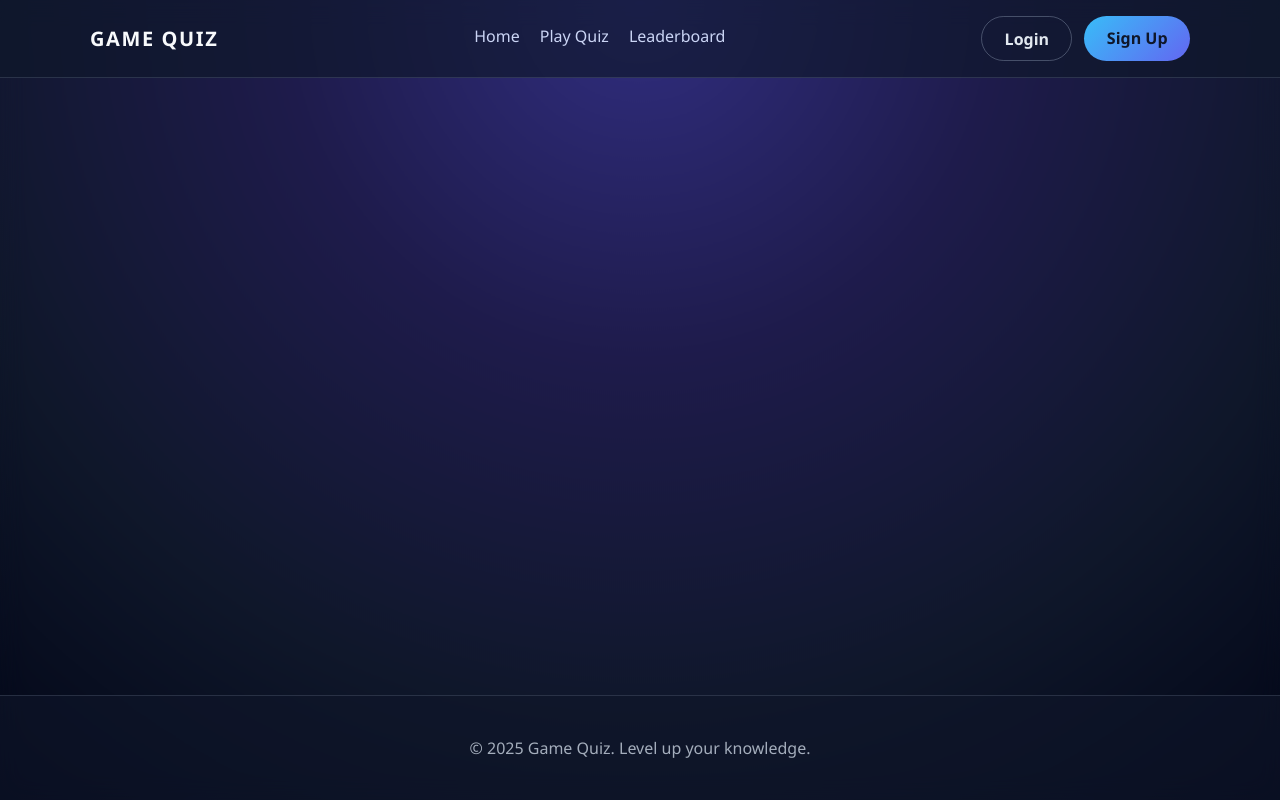
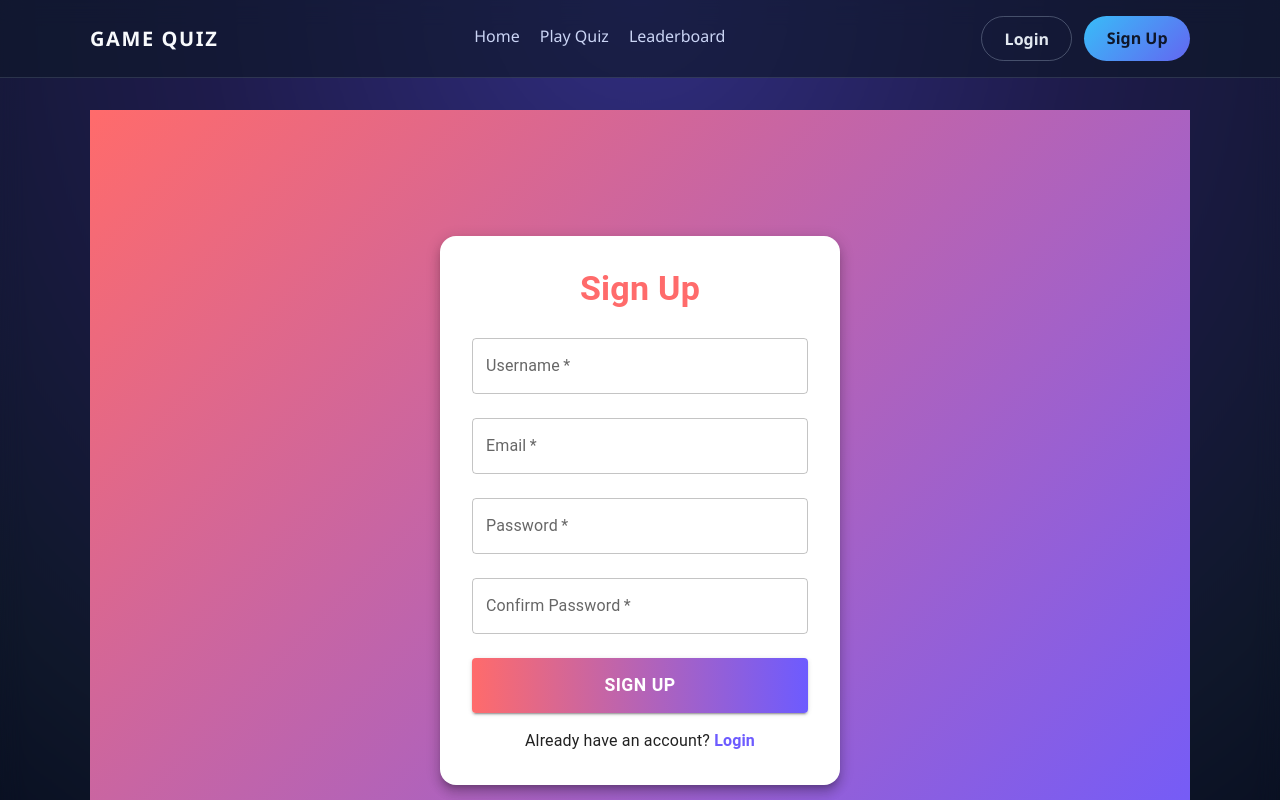
Before and after one commit to Jacava-vscode/game-quiz-web-app, a React app in the folder frontend/: page /signup in a window 1280 px wide. Shown: the top 800 px of the page. Built offline with nearby package versions, Linux system fonts and the light colour scheme; no server answers; the HTML template or start-up script is replaced by a standard one.

Commit message:
Implement new animated page components and forms

```diff
--- a/frontend/package.json
+++ b/frontend/package.json
@@ -10,7 +10,11 @@
     "preview": "vite preview"
   },
   "dependencies": {
+    "@emotion/react": "^11.14.0",
+    "@emotion/styled": "^11.14.1",
+    "@mui/material": "^7.3.5",
     "axios": "^1.7.7",
+    "framer-motion": "^12.23.24",
     "react": "^19.1.1",
     "react-dom": "^19.1.1",
     "react-router-dom": "^6.28.0",
--- a/frontend/src/pages/AdminPage.jsx
+++ b/frontend/src/pages/AdminPage.jsx
@@ -8,6 +8,7 @@ import {
   adminFetchCategories,
   adminFetchQuestions
 } from '../services/apiClient.js'
+import React from 'react';
 
 const AdminPage = () => {
   const [categories, setCategories] = useState([])
@@ -74,6 +75,7 @@ const AdminPage = () => {
   }
 
   return (
+    <div>
       <section className="admin-page">
         <header>
           <h1>Admin Panel</h1>
@@ -110,6 +112,9 @@ const AdminPage = () => {
           )}
         </section>
       </section>
+
+      {/* Admin dashboard, question/category/user management, analytics, and Framer Motion animations will be implemented here */}
+    </div>
   )
 }
 
--- a/frontend/src/pages/LeaderboardPage.jsx
+++ b/frontend/src/pages/LeaderboardPage.jsx
@@ -4,6 +4,8 @@ import LeaderboardTable from '../components/LeaderboardTable.jsx'
 import { fetchLeaderboard } from '../services/apiClient.js'
 import { getSocket, initSocket } from '../services/socket.js'
 import { useAuth } from '../hooks/useAuth.js'
+import React from 'react'
+// TODO: Import Material UI and Framer Motion components
 
 const LeaderboardPage = () => {
   const navigate = useNavigate()
@@ -50,6 +52,7 @@ const LeaderboardPage = () => {
   }, [loadScores])
 
   return (
+    <div>
       <section className="leaderboard-page" id="leaderboard">
         <header>
           <h1>Leaderboard</h1>
@@ -75,6 +78,8 @@ const LeaderboardPage = () => {
           <LeaderboardTable scores={scores} />
         )}
       </section>
+      {/* Leaderboard table, filters, player rank, graphics, and Framer Motion animations will be implemented here */}
+    </div>
   )
 }
 
--- a/frontend/src/pages/LoginPage.jsx
+++ b/frontend/src/pages/LoginPage.jsx
@@ -1,4 +1,6 @@
-import { useState } from 'react'
+import React, { useState } from 'react'
+import { TextField, Button, Box, Typography, Paper } from '@mui/material'
+import { motion } from 'framer-motion'
 import { Link, useNavigate } from 'react-router-dom'
 import { useAuth } from '../hooks/useAuth.js'
 
@@ -7,6 +9,7 @@ const LoginPage = () => {
   const { login } = useAuth()
   const [form, setForm] = useState({ email: '', password: '' })
   const [loading, setLoading] = useState(false)
+  const [error, setError] = useState('')
 
   const handleChange = (field) => (event) => {
     setForm((prev) => ({ ...prev, [field]: event.target.value }))
@@ -15,20 +18,69 @@ const LoginPage = () => {
   const handleSubmit = async (event) => {
     event.preventDefault()
     setLoading(true)
+    setError('')
     try {
       await login(form)
       navigate('/play')
-    } catch (error) {
-      console.error('Login failed', error)
+    } catch (err) {
+      setError('Login failed. Please check your credentials.')
     } finally {
       setLoading(false)
     }
   }
 
   return (
-    <div>
-      {/* New animated login form will be implemented here */}
-    </div>
+    <Box sx={{ minHeight: '100vh', display: 'flex', alignItems: 'center', justifyContent: 'center', background: 'linear-gradient(135deg, #6D5BFF 0%, #FF6B6B 100%)' }}>
+      <motion.div initial={{ opacity: 0, y: 40 }} animate={{ opacity: 1, y: 0 }} transition={{ duration: 0.7 }}>
+        <Paper elevation={8} sx={{ p: 4, borderRadius: 4, minWidth: 350, maxWidth: 400 }}>
+          <Typography variant="h4" align="center" gutterBottom sx={{ fontWeight: 700, color: '#6D5BFF' }}>
+            Login
+          </Typography>
+          <form onSubmit={handleSubmit}>
+            <motion.div whileFocus={{ scale: 1.05 }}>
+              <TextField
+                label="Email"
+                type="email"
+                fullWidth
+                required
+                margin="normal"
+                value={form.email}
+                onChange={handleChange('email')}
+                variant="outlined"
+                color="secondary"
+              />
+              <TextField
+                label="Password"
+                type="password"
+                fullWidth
+                required
+                margin="normal"
+                value={form.password}
+                onChange={handleChange('password')}
+                variant="outlined"
+                color="secondary"
+              />
+            </motion.div>
+            {error && <Typography color="error" align="center" sx={{ mt: 1 }}>{error}</Typography>}
+            <motion.div whileHover={{ scale: 1.05 }}>
+              <Button
+                type="submit"
+                fullWidth
+                variant="contained"
+                color="primary"
+                sx={{ mt: 2, py: 1.5, fontWeight: 600, fontSize: '1.1rem', background: 'linear-gradient(90deg, #6D5BFF 0%, #FF6B6B 100%)' }}
+                disabled={loading}
+              >
+                {loading ? 'Signing in...' : 'Login'}
+              </Button>
+            </motion.div>
+            <Typography align="center" sx={{ mt: 2 }}>
+              Need an account? <Link to="/signup" style={{ color: '#FF6B6B', fontWeight: 600 }}>Sign up</Link>
+            </Typography>
+          </form>
+        </Paper>
+      </motion.div>
+    </Box>
   )
 }
 
--- a/frontend/src/pages/ProfilePage.jsx
+++ b/frontend/src/pages/ProfilePage.jsx
@@ -3,6 +3,8 @@ import { useNavigate } from 'react-router-dom'
 import ProfileStats from '../components/ProfileStats.jsx'
 import { updateProfile } from '../services/apiClient.js'
 import { useAuth } from '../hooks/useAuth.js'
+import React from 'react'
+// TODO: Import Material UI and Framer Motion components
 
 const ProfilePage = () => {
   const navigate = useNavigate()
@@ -46,6 +48,7 @@ const ProfilePage = () => {
   }
 
   return (
+    <div>
       <section className="profile-page">
         <ProfileStats profile={user} />
         <form className="profile-form" onSubmit={handleSubmit}>
@@ -67,6 +70,8 @@ const ProfilePage = () => {
           </button>
         </form>
       </section>
+      {/* Profile info, stats, quiz history, achievements, settings, and Framer Motion animations will be implemented here */}
+    </div>
   )
 }
 
--- a/frontend/src/pages/QuizPage.jsx
+++ b/frontend/src/pages/QuizPage.jsx
@@ -1,3 +1,4 @@
+import React from 'react'
 import { useCallback, useEffect, useMemo, useState } from 'react'
 import { useNavigate } from 'react-router-dom'
 import QuizQuestionCard from '../components/QuizQuestionCard.jsx'
@@ -139,8 +140,8 @@ const QuizPage = () => {
   }, [])
 
   const resetGame = () => {
-  setQuestions([])
-  setAnswers([])
+    setQuestions([])
+    setAnswers([])
     setCurrentIndex(0)
     setScore(0)
     setStatus('playing')
--- a/frontend/src/pages/SignupPage.jsx
+++ b/frontend/src/pages/SignupPage.jsx
@@ -1,12 +1,15 @@
-import { useState } from 'react'
+import React, { useState } from 'react'
+import { TextField, Button, Box, Typography, Paper } from '@mui/material'
+import { motion } from 'framer-motion'
 import { Link, useNavigate } from 'react-router-dom'
 import { useAuth } from '../hooks/useAuth.js'
 
 const SignupPage = () => {
   const navigate = useNavigate()
   const { signup } = useAuth()
-  const [form, setForm] = useState({ username: '', email: '', password: '' })
+  const [form, setForm] = useState({ username: '', email: '', password: '', confirmPassword: '' })
   const [loading, setLoading] = useState(false)
+  const [error, setError] = useState('')
 
   const handleChange = (field) => (event) => {
     setForm((prev) => ({ ...prev, [field]: event.target.value }))
@@ -15,20 +18,95 @@ const SignupPage = () => {
   const handleSubmit = async (event) => {
     event.preventDefault()
     setLoading(true)
+    setError('')
+    if (form.password !== form.confirmPassword) {
+      setError('Passwords do not match.')
+      setLoading(false)
+      return
+    }
     try {
-      await signup(form)
+      await signup({ username: form.username, email: form.email, password: form.password })
       navigate('/play')
-    } catch (error) {
-      console.error('Signup failed', error)
+    } catch (err) {
+      setError('Signup failed. Please check your details.')
     } finally {
       setLoading(false)
     }
   }
 
   return (
-    <div>
-      {/* New animated signup form will be implemented here */}
-    </div>
+    <Box sx={{ minHeight: '100vh', display: 'flex', alignItems: 'center', justifyContent: 'center', background: 'linear-gradient(135deg, #FF6B6B 0%, #6D5BFF 100%)' }}>
+      <motion.div initial={{ opacity: 0, y: 40 }} animate={{ opacity: 1, y: 0 }} transition={{ duration: 0.7 }}>
+        <Paper elevation={8} sx={{ p: 4, borderRadius: 4, minWidth: 350, maxWidth: 400 }}>
+          <Typography variant="h4" align="center" gutterBottom sx={{ fontWeight: 700, color: '#FF6B6B' }}>
+            Sign Up
+          </Typography>
+          <form onSubmit={handleSubmit}>
+            <motion.div whileFocus={{ scale: 1.05 }}>
+              <TextField
+                label="Username"
+                fullWidth
+                required
+                margin="normal"
+                value={form.username}
+                onChange={handleChange('username')}
+                variant="outlined"
+                color="secondary"
+              />
+              <TextField
+                label="Email"
+                type="email"
+                fullWidth
+                required
+                margin="normal"
+                value={form.email}
+                onChange={handleChange('email')}
+                variant="outlined"
+                color="secondary"
+              />
+              <TextField
+                label="Password"
+                type="password"
+                fullWidth
+                required
+                margin="normal"
+                value={form.password}
+                onChange={handleChange('password')}
+                variant="outlined"
+                color="secondary"
+              />
+              <TextField
+                label="Confirm Password"
+                type="password"
+                fullWidth
+                required
+                margin="normal"
+                value={form.confirmPassword}
+                onChange={handleChange('confirmPassword')}
+                variant="outlined"
+                color="secondary"
+              />
+            </motion.div>
+            {error && <Typography color="error" align="center" sx={{ mt: 1 }}>{error}</Typography>}
+            <motion.div whileHover={{ scale: 1.05 }}>
+              <Button
+                type="submit"
+                fullWidth
+                variant="contained"
+                color="primary"
+                sx={{ mt: 2, py: 1.5, fontWeight: 600, fontSize: '1.1rem', background: 'linear-gradient(90deg, #FF6B6B 0%, #6D5BFF 100%)' }}
+                disabled={loading}
+              >
+                {loading ? 'Signing up...' : 'Sign Up'}
+              </Button>
+            </motion.div>
+            <Typography align="center" sx={{ mt: 2 }}>
+              Already have an account? <Link to="/login" style={{ color: '#6D5BFF', fontWeight: 600 }}>Login</Link>
+            </Typography>
+          </form>
+        </Paper>
+      </motion.div>
+    </Box>
   )
 }
 
```
Also changed, not shown: frontend/src/pages/HomePage.jsx (+10 -4 lines), 1 other file (tests, documents, lock files or other folders). Lines whose indentation alone changed are shown as unchanged.
